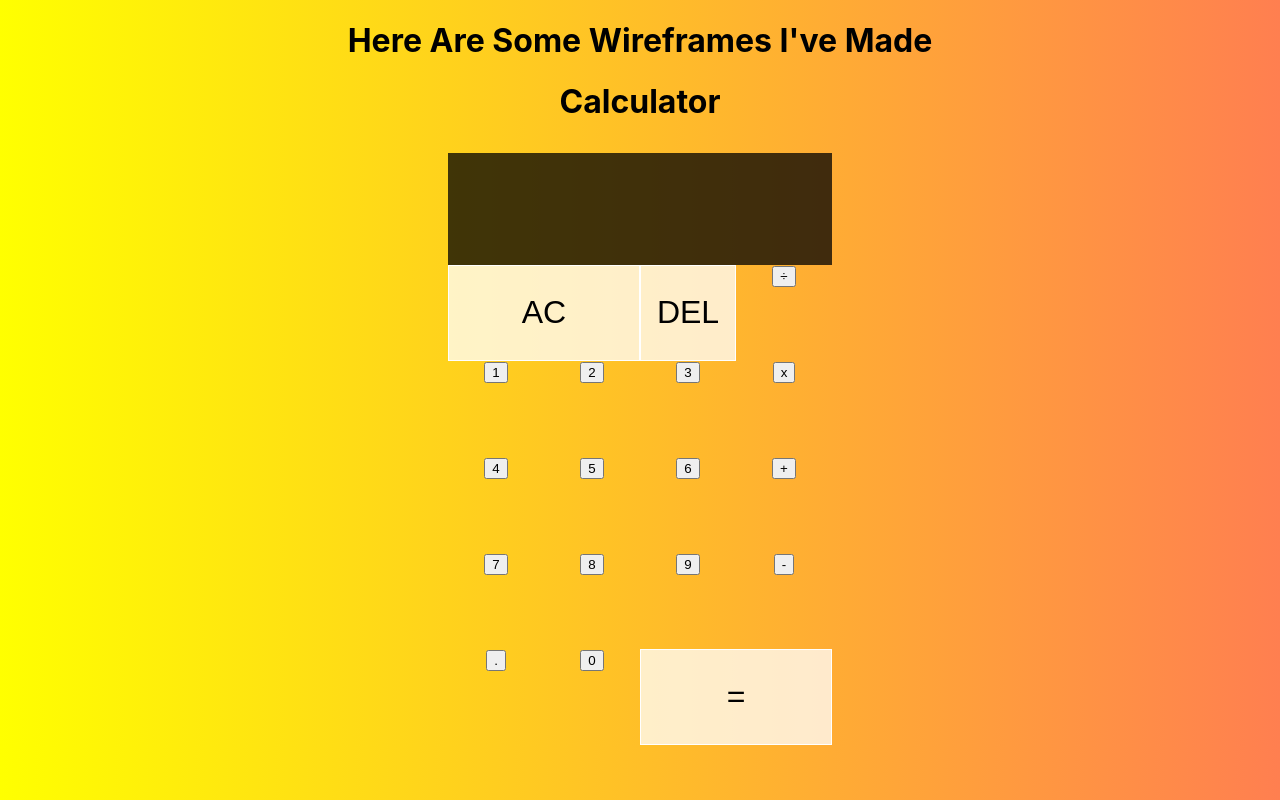
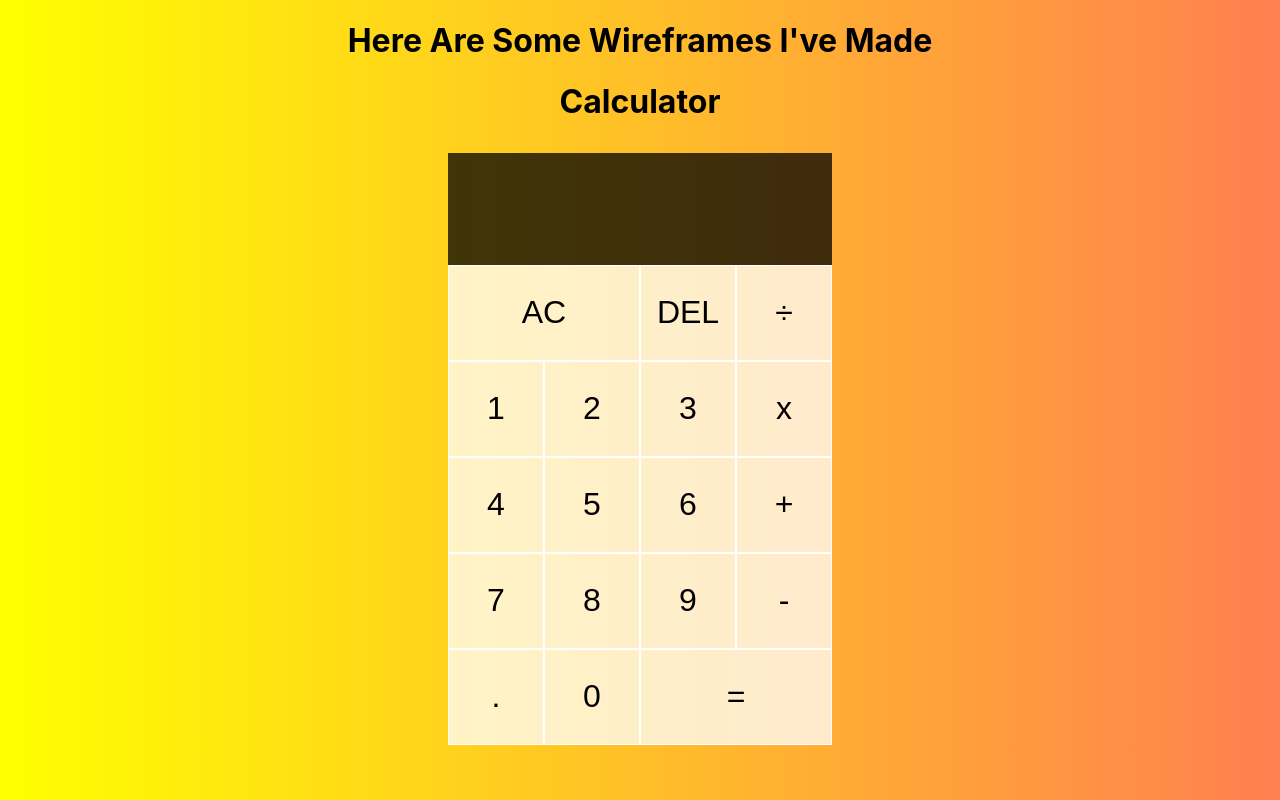
Before and after one commit to AkiraZeZero/wireframes, a React (Create React App) app: page / in a window 1280 px wide. Built offline with nearby package versions, Linux system fonts and the light colour scheme.

Commit message:
adding calculator functionality

```diff
--- a/src/Components/Calculator/Calculator.jsx
+++ b/src/Components/Calculator/Calculator.jsx
@@ -24,8 +24,20 @@ function reducer(state, { type, payload }) {
         ...state,
         currentOperand: `${state.currentOperand || ""}${payload.digit}`,
       };
-      case ACTIONS.CLEAR:
-        return{}
+    case ACTIONS.CHOOSE_OPERATION:
+      if (state.currentOperand == null && state.previousOperand == null) {
+        return state;
+      }
+      if (state.previousOperand == null) {
+        return {
+          ...state,
+          operation: payload.operation,
+          previousOperand: state.currentOperand,
+          currentOperand: null,
+        };
+      }
+    case ACTIONS.CLEAR:
+      return {};
   }
 }
 
@@ -49,7 +61,12 @@ const Calculator = () => {
           </div>
           <div className="currentOperand">{currentOperand}</div>
         </div>
-        <button className="spanTwo" onClick={() => dispatch({type: ACTIONS.CLEAR})}>AC</button>
+        <button
+          className="spanTwo"
+          onClick={() => dispatch({ type: ACTIONS.CLEAR })}
+        >
+          AC
+        </button>
         <button>DEL</button>
         <OperationButton operation="÷" dispatch={dispatch} />
         <DigitButton digit="1" dispatch={dispatch} />
--- a/src/Components/Calculator/DigitButton.jsx
+++ b/src/Components/Calculator/DigitButton.jsx
@@ -2,14 +2,10 @@ import { ACTIONS } from "./Calculator";
 
 export default function DigitButton({ dispatch, digit }) {
   return (
-    <div>
-      <button
-        onClick={() =>
-          dispatch({ type: ACTIONS.ADD_DIGIT, payload: { digit } })
-        }
-      >
-        {digit}
-      </button>
-    </div>
+    <button
+      onClick={() => dispatch({ type: ACTIONS.ADD_DIGIT, payload: { digit } })}
+    >
+      {digit}
+    </button>
   );
 }
--- a/src/Components/Calculator/OperationButton.jsx
+++ b/src/Components/Calculator/OperationButton.jsx
@@ -2,7 +2,6 @@ import { ACTIONS } from "./Calculator";
 
 export default function OperationButton({ dispatch, operation }) {
   return (
-    <div>
     <button
       onClick={() =>
         dispatch({ type: ACTIONS.CHOOSE_OPERATION, payload: { operation } })
@@ -10,6 +9,5 @@ export default function OperationButton({ dispatch, operation }) {
     >
       {operation}
     </button>
-    </div>
   );
 }
```
Lines whose indentation alone changed are shown as unchanged.
